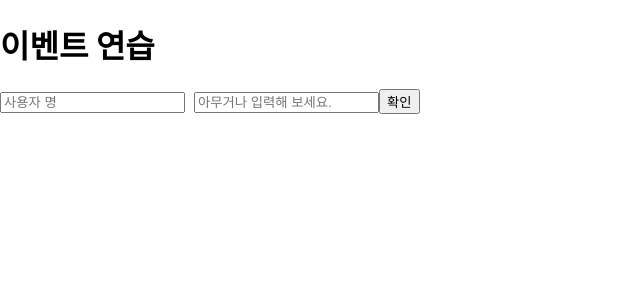
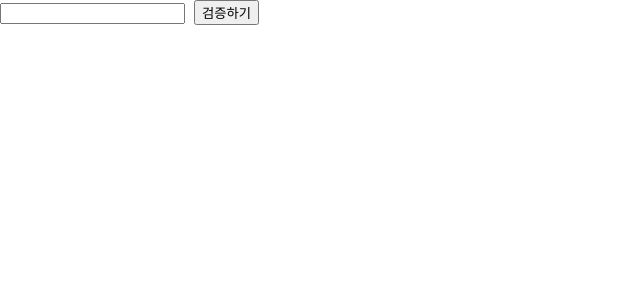
Before and after one commit to dohy-9443/React-study, a React (Create React App) app in the folder hello-react/: page / in a window 1280 px wide. Shown: the top 300 px of the page, without its empty margins (0-640 px from the left). Built offline with nearby package versions, Linux system fonts and the light colour scheme.

Commit message:
App 컴포넌트에서 예제 컴포넌트 렌더링

```diff
--- a/hello-react/src/App.js
+++ b/hello-react/src/App.js
@@ -1,8 +1,10 @@
-import React from "react";
-import EventPractice from "./EventPractice";
+import React, { Component } from "react";
+import ValidationSample from "./ValidationSample";
 
-const App = () => {
-  return <EventPractice />;
-};
+class App extends Component {
+  render() {
+    return <ValidationSample />;
+  }
+}
 
 export default App;
--- a/hello-react/src/ValidationSample.js
+++ b/hello-react/src/ValidationSample.js
@@ -1,7 +1,7 @@
 import React, { Component } from "react";
-import "./VaildationSample.css";
+import "./ValidationSample.css";
 
-class VaildationSample extends Component {
+class ValidationSample extends Component {
   state = {
     password: "",
     clicked: false,
@@ -50,4 +50,4 @@ class VaildationSample extends Component {
   }
 }
 
-export default VaildationSample;
+export default ValidationSample;
```
